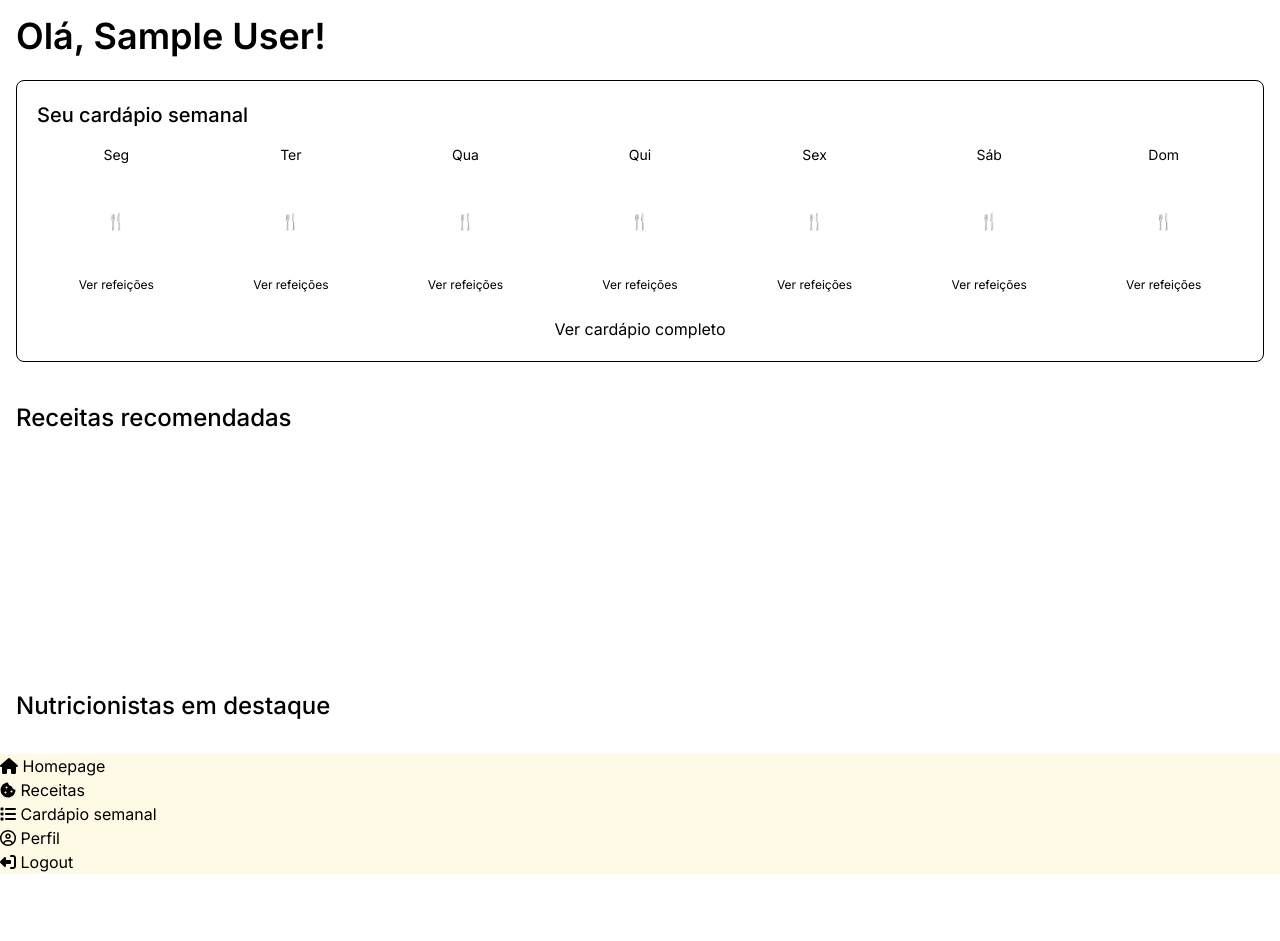
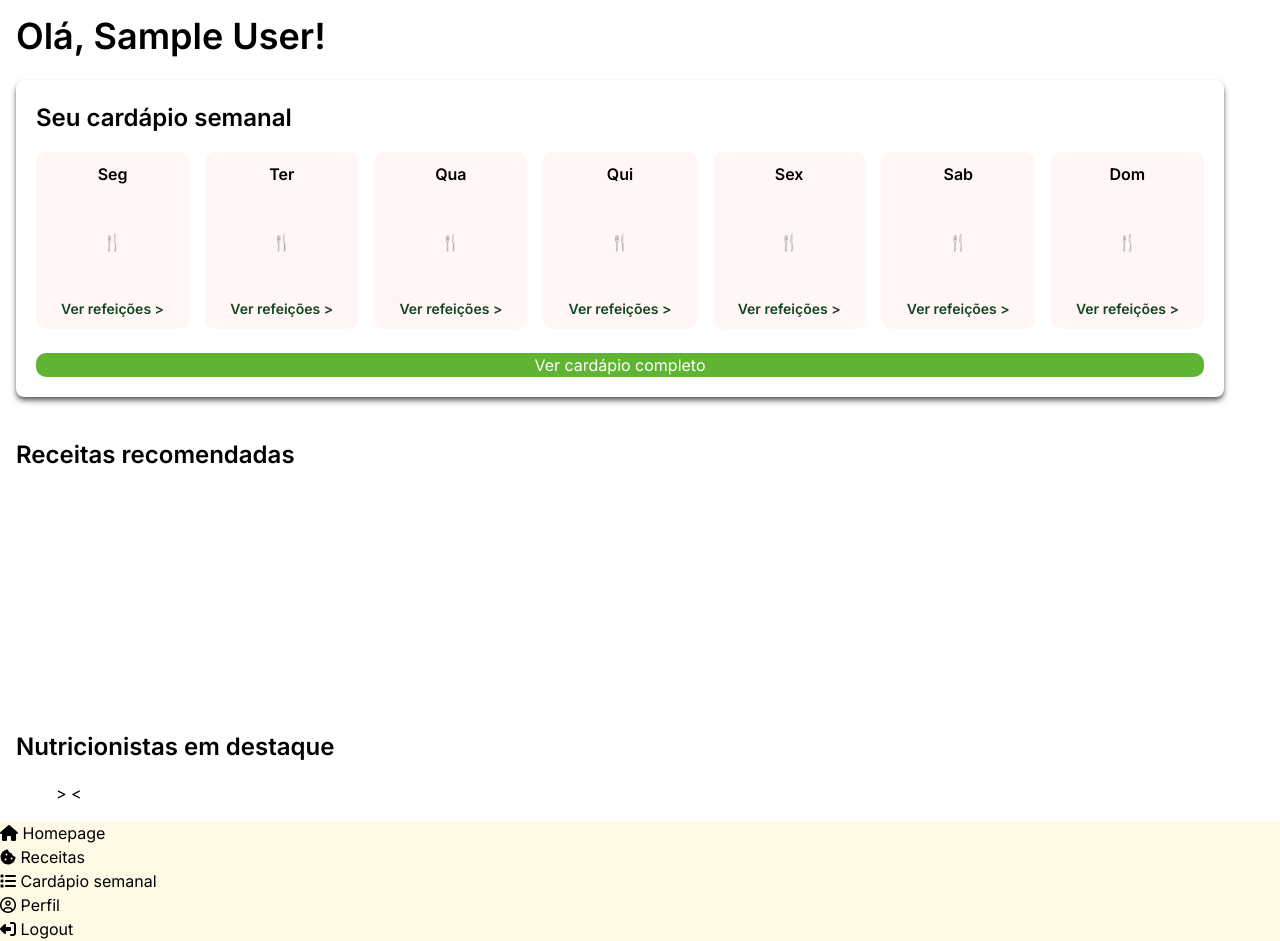
Before and after one commit to ceci869/NutriJoy-IFZN, a Flask app: page /homepage in a window 1280 px wide. Shown: the part 90-1031 px from the top of the page. Before the commit the page ends 964 px from the top, so only its background shows below. Run offline with Flask 3, Linux system fonts and the light colour scheme; the visitor is signed in with stand-in values (Sample User, id 1); data comes from the database, SQL or seed files in the repository; data that the repository does not hold is empty; parts of the project's set-up code (start-up, migrations or seed data) failed here and were passed over; some libraries are stand-ins or nearby versions; some web fonts are replaced.

Commit message:
Atualizando layout da homepage

```diff
--- a/static/scripts.js
+++ b/static/scripts.js
@@ -0,0 +1,7 @@
+function rolarCarrossel(containerID, direcao) {
+    const container = document.getElementById(containerID);
+    const quantRolagem = 336;
+    container.scrollBy({
+        left: direcao * quantRolagem
+    });
+}
--- a/templates/base.html
+++ b/templates/base.html
@@ -10,6 +10,7 @@
     <link rel="preconnect" href="https://fonts.googleapis.com">
     <link rel="preconnect" href="https://fonts.gstatic.com" crossorigin>
     <link href="https://fonts.googleapis.com/css2?family=Albert+Sans:ital,wght@0,100..900;1,100..900&family=Hind:wght@300;400;500;600;700&family=Intel+One+Mono:ital,wght@0,300..700;1,300..700&family=Inter:ital,opsz,wght@0,14..32,100..900;1,14..32,100..900&family=Open+Sans:ital,wght@0,300..800;1,300..800&family=Sora:wght@100..800&display=swap" rel="stylesheet">
+    <script src="{{ url_for('static', filename='scripts.js') }}"></script>
 </head>
 <body class="font-[Inter]">
     <div class="drawer lg:drawer-open">
--- a/templates/homepage.html
+++ b/templates/homepage.html
@@ -16,101 +16,101 @@
     </h1>
 
     <!-- Cardápio semanal -->
-    <div class="border rounded-lg p-5 mb-10">
+    <div class="rounded-lg p-5 mb-10 shadow-md shadow-[#5D5C5C] mr-[40px]">
 
-        <h2 class="text-xl font-medium mb-4">
+        <h2 class="text-[24px] font-semibold mb-4">
             Seu cardápio semanal
         </h2>
 
         <div class="grid grid-cols-7 gap-4 mb-6">
 
-            <div class="flex flex-col items-center">
-                <p class="text-sm mb-2">Seg</p>
+            <div class="flex flex-col items-center bg-[#F0583E0D] rounded-[10px] px-[5px] py-[10px]">
+                <p class="text-[16px] font-semibold mb-2">Seg</p>
 
                 <div class="bg-base-200 rounded-lg h-24 w-full flex items-center justify-center">
                     🍴
                 </div>
 
-                <button class="text-xs mt-2">
-                    Ver refeições
+                <button class="text-[14px] font-semibold text-[#154625] cursor-pointer mt-2">
+                    Ver refeições >
                 </button>
             </div>
 
-            <div class="flex flex-col items-center">
-                <p class="text-sm mb-2">Ter</p>
+            <div class="flex flex-col items-center bg-[#F0583E0D] rounded-[10px] px-[5px] py-[10px]">
+                <p class="text-[16px] font-semibold mb-2">Ter</p>
 
                 <div class="bg-base-200 rounded-lg h-24 w-full flex items-center justify-center">
                     🍴
                 </div>
 
-                <button class="text-xs mt-2">
-                    Ver refeições
+                <button class="text-[14px] font-semibold text-[#154625] cursor-pointer mt-2">
+                    Ver refeições >
                 </button>
             </div>
 
-            <div class="flex flex-col items-center">
-                <p class="text-sm mb-2">Qua</p>
+            <div class="flex flex-col items-center bg-[#F0583E0D] rounded-[10px] px-[5px] py-[10px]">
+                <p class="text-[16px] font-semibold mb-2">Qua</p>
 
                 <div class="bg-base-200 rounded-lg h-24 w-full flex items-center justify-center">
                     🍴
                 </div>
 
-                <button class="text-xs mt-2">
-                    Ver refeições
+                <button class="text-[14px] font-semibold text-[#154625] cursor-pointer mt-2">
+                    Ver refeições >
                 </button>
             </div>
 
-            <div class="flex flex-col items-center">
-                <p class="text-sm mb-2">Qui</p>
+            <div class="flex flex-col items-center bg-[#F0583E0D] rounded-[10px] px-[5px] py-[10px]">
+                <p class="text-[16px] font-semibold mb-2">Qui</p>
 
                 <div class="bg-base-200 rounded-lg h-24 w-full flex items-center justify-center">
                     🍴
                 </div>
 
-                <button class="text-xs mt-2">
-                    Ver refeições
+                <button class="text-[14px] font-semibold text-[#154625] cursor-pointer mt-2">
+                    Ver refeições >
                 </button>
             </div>
 
-            <div class="flex flex-col items-center">
-                <p class="text-sm mb-2">Sex</p>
+            <div class="flex flex-col items-center bg-[#F0583E0D] rounded-[10px] px-[5px] py-[10px]">
+                <p class="text-[16px] font-semibold mb-2">Sex</p>
 
                 <div class="bg-base-200 rounded-lg h-24 w-full flex items-center justify-center">
                     🍴
                 </div>
 
-                <button class="text-xs mt-2">
-                    Ver refeições
+                <button class="text-[14px] font-semibold text-[#154625] cursor-pointer mt-2">
+                    Ver refeições >
                 </button>
             </div>
 
-            <div class="flex flex-col items-center">
-                <p class="text-sm mb-2">Sáb</p>
+            <div class="flex flex-col items-center bg-[#F0583E0D] rounded-[10px] px-[5px] py-[10px]">
+                <p class="text-[16px] font-semibold mb-2">Sab</p>
 
                 <div class="bg-base-200 rounded-lg h-24 w-full flex items-center justify-center">
                     🍴
                 </div>
 
-                <button class="text-xs mt-2">
-                    Ver refeições
+                <button class="text-[14px] font-semibold text-[#154625] cursor-pointer mt-2">
+                    Ver refeições >
                 </button>
             </div>
 
-            <div class="flex flex-col items-center">
-                <p class="text-sm mb-2">Dom</p>
+            <div class="flex flex-col items-center bg-[#F0583E0D] rounded-[10px] px-[5px] py-[10px]">
+                <p class="text-[16px] font-semibold mb-2">Dom</p>
 
                 <div class="bg-base-200 rounded-lg h-24 w-full flex items-center justify-center">
                     🍴
                 </div>
 
-                <button class="text-xs mt-2">
-                    Ver refeições
+                <button class="text-[14px] font-semibold text-[#154625] cursor-pointer mt-2">
+                    Ver refeições >
                 </button>
             </div>
 
         </div>
-        <button class="btn btn-wide w-full">
-            <a href="{{ url_for('cardapiosemanal') }}">
+        <button class="btn bg-[#5FB434] rounded-[10px] w-full">
+            <a href="{{ url_for('cardapiosemanal') }}" class="text-white">
                 Ver cardápio completo
             </a>
         </button>
@@ -119,11 +119,11 @@
 
 
     <!-- Receitas recomendadas -->
-    <h2 class="text-2xl font-medium mb-4">
+    <h2 class="text-[24px] font-semibold mb-4">
         Receitas recomendadas
     </h2>
 
-    <div class="grid grid-cols-4 gap-6 mb-12">
+    <div class="grid grid-cols-4 gap-6 mb-12 mr-[40px]">
 
         <div class="card bg-base-200 h-48"></div>
 
@@ -137,13 +137,13 @@
 
 
     <!-- Nutricionistas -->
-    <h2 class="text-2xl font-medium mb-4">
+    <h2 class="text-[24px] font-semibold mb-4">
         Nutricionistas em destaque
     </h2>
-
-    <div class="flex gap-4">
+    <div class="flex">
+    <div id="nutri_carrossel" class="flex gap-4 carousel mr-[40px]">
         {% for nutritionist in nutritionists %}
-        <div class="card border p-4 w-80">
+        <div class="carousel-item card shadow-md shadow-[#5D5C5C] mb-[5px] p-4 w-80">
             <div class="flex items-center gap-4">
 
                 <div class="avatar placeholder">
@@ -173,10 +173,10 @@
         </div>
         {% endfor %}
 
-
-
-
-
     </div>
-
+    <div>
+    <button onclick="rolarCarrossel('nutri_carrossel', 1)">></button>
+    <button onclick="rolarCarrossel('nutri_carrossel', -1)"><</button>
+    </div>
+    </div>
     {% endblock %}
```
